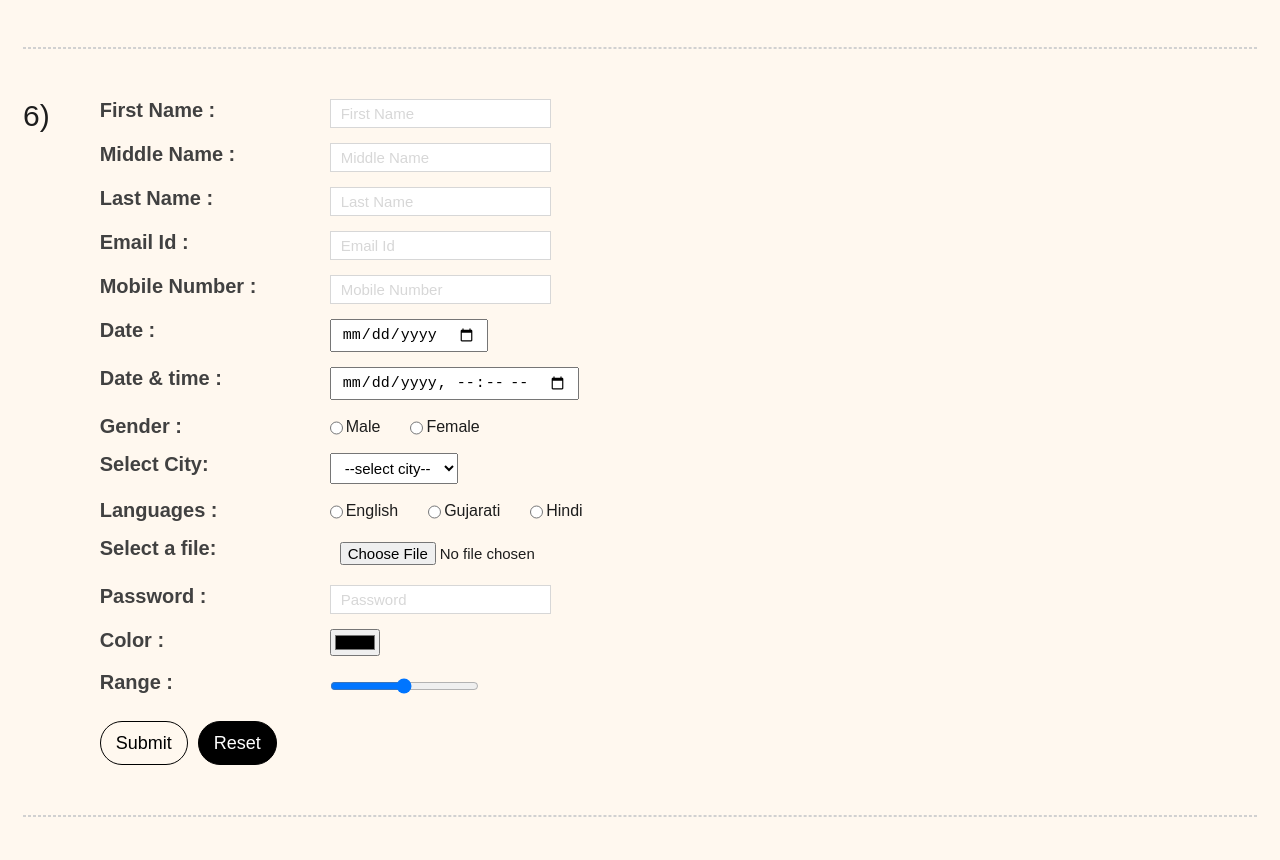
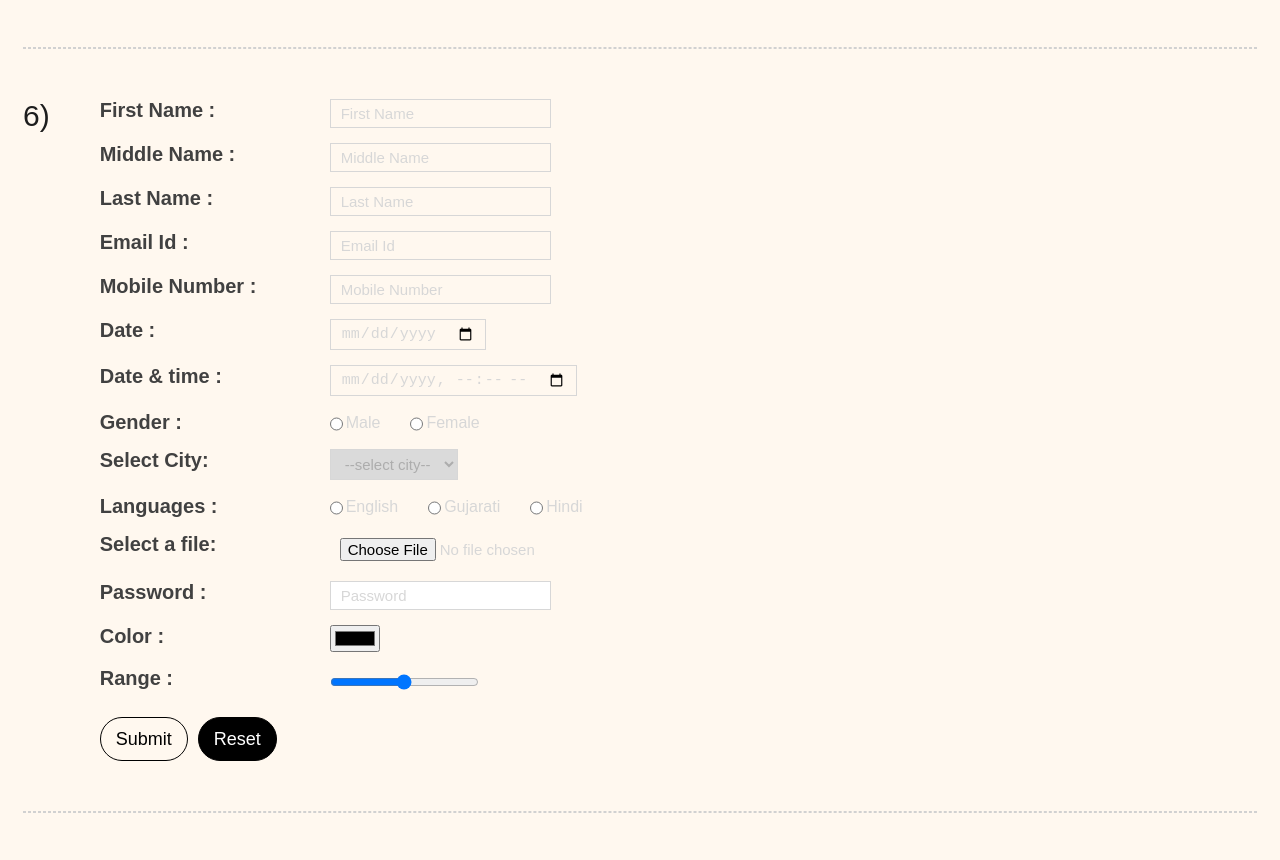
Before and after one commit to radixdt2665/css-exercise-2, a plain HTML site: page index.html in a window 1280 px wide. Shown: the part 1460-2320 px from the top of the page. Drawn offline with Linux system fonts and the light colour scheme.

Commit message:
change form styling.

```diff
--- a/index.html
+++ b/index.html
@@ -84,42 +84,42 @@
                     <form action="">
                         <div class="d-flex">
                             <label for="fname" class="font-20 color-black-100 font-bold input-label">First Name : </label>
-                            <input type="text" name="fname" placeholder="First Name" style="font-size: 15px;padding: 5px 10px;margin-left:30px;border: 1px solid #D7D7D7;">
+                            <input type="text" name="fname" placeholder="First Name" style="font-size: 15px;padding: 5px 10px;margin-left:30px;border: 1px solid #D7D7D7;background-color: transparent;">
                         </div>
                         <div class="d-flex" style="margin-top: 15px;">
                             <label for="mname" class="font-20 color-black-100 font-bold input-label">Middle Name : </label>
-                            <input type="text" name="mname" placeholder="Middle Name" style="font-size: 15px;padding: 5px 10px;margin-left:30px;border: 1px solid #D7D7D7;">
+                            <input type="text" name="mname" placeholder="Middle Name" style="font-size: 15px;padding: 5px 10px;margin-left:30px;border: 1px solid #D7D7D7;background-color: transparent;">
                         </div>
                         <div class="d-flex" style="margin-top: 15px;">
                             <label for="lname" class="font-20 color-black-100 font-bold input-label">Last Name : </label>
-                            <input type="text" name="lname" placeholder="Last Name" style="font-size: 15px;padding: 5px 10px;margin-left:30px;border: 1px solid #D7D7D7;">
+                            <input type="text" name="lname" placeholder="Last Name" style="font-size: 15px;padding: 5px 10px;margin-left:30px;border: 1px solid #D7D7D7;background-color: transparent;">
                         </div>
                         <div class="d-flex" style="margin-top: 15px;">
                             <label for="email" class="font-20 color-black-100 font-bold input-label">Email Id : </label>
-                            <input type="email" name="email" required placeholder="Email Id" style="font-size: 15px;padding: 5px 10px;margin-left:30px;border: 1px solid #D7D7D7;">
+                            <input type="email" name="email" required placeholder="Email Id" style="font-size: 15px;padding: 5px 10px;margin-left:30px;border: 1px solid #D7D7D7;background-color: transparent;">
                         </div>
                         <div class="d-flex" style="margin-top: 15px;">
                             <label for="number" class="font-20 color-black-100 font-bold input-label">Mobile Number : </label>
-                            <input type="tel" required name="number" placeholder="Mobile Number" style="font-size: 15px;padding: 5px 10px;margin-left:30px;border: 1px solid #D7D7D7;">
+                            <input type="tel" required name="number" placeholder="Mobile Number" style="font-size: 15px;padding: 5px 10px;margin-left:30px;border: 1px solid #D7D7D7;background-color: transparent;">
                         </div>
                         <div class="d-flex" style="margin-top: 15px;">
                             <label for="date" class="font-20 color-black-100 font-bold input-label">Date : </label>
-                            <input type="date" name="date" placeholder="Date" style="font-size: 15px;padding: 5px 10px;margin-left:30px">
+                            <input type="date" name="date" placeholder="Date" style="font-size: 15px;padding: 5px 10px;margin-left:30px;color: #D7D7D7;border: 1px solid #D7D7D7;background-color: transparent;">
                         </div>
                         <div class="d-flex" style="margin-top: 15px;">
                             <label for="dateTime" class="font-20 color-black-100 font-bold input-label">Date & time : </label>
-                            <input type="datetime-local" name="dateTime" style="font-size: 15px;padding: 5px 10px;margin-left:30px">
+                            <input type="datetime-local" name="dateTime" style="font-size: 15px;padding: 5px 10px;margin-left:30px;color: #D7D7D7;border: 1px solid #D7D7D7;background-color: transparent;">
                         </div>
                         <div class="d-flex" style="margin-top: 15px;">
                             <label class="font-20 color-black-100 font-bold input-label">Gender : </label>
                             <input type="radio" value="male" id="male" name="gender" style="font-size: 15px;padding: 5px 10px;margin-left:30px;">
-                            <label for="male" style="align-self: center;">Male</label>
+                            <label for="male" style="align-self: center;color: #D7D7D7;">Male</label>
                             <input type="radio" value="female" id="female" name="gender" style="font-size: 15px;padding: 5px 10px;margin-left:30px;">
-                            <label for="female" style="align-self: center;">Female</label>
+                            <label for="female" style="align-self: center;color: #D7D7D7;">Female</label>
                         </div>
                         <div class="d-flex" style="margin-top: 15px;">
                             <label class="font-20 color-black-100 font-bold input-label">Select City: </label>
-                            <select name="city" id="city" style="font-size: 15px;padding: 5px 10px;margin-left: 30px;">
+                            <select name="city" id="city" style="font-size: 15px;padding: 5px 10px;margin-left: 30px;color: #ADADAD;border:1px solid #D7D7D7;background-color: #DADADA;">
                                 <option value="select">--select city--</option>
                                 <option value="ahmedabad">Ahmedabad</option>
                                 <option value="surat">Surat</option>
@@ -130,16 +130,16 @@
                         <div class="d-flex" style="margin-top: 15px;">
                             <label class="font-20 color-black-100 font-bold input-label">Languages : </label>
                             <input type="radio" id="english" value="english" name="lang" style="font-size: 15px;padding: 5px 10px;margin-left:30px;">
-                            <label for="english" style="align-self: center;">English</label>
+                            <label for="english" style="align-self: center;color: #D7D7D7;">English</label>
                             <input type="radio" id="gujarati" value="gujarati" name="lang" style="font-size: 15px;padding: 5px 10px;margin-left:30px;">
-                            <label for="gujarati" style="align-self: center;">Gujarati</label>
+                            <label for="gujarati" style="align-self: center;color: #D7D7D7;">Gujarati</label>
                             <input type="radio" id="hindi" value="hindi" name="lang" style="font-size: 15px;padding: 5px 10px;margin-left:30px;">
-                            <label for="hindi" style="align-self: center;">Hindi</label>
+                            <label for="hindi" style="align-self: center;color: #D7D7D7;">Hindi</label>
                         </div>
 
                         <div class="d-flex" style="margin-top: 15px;">
                             <label for="myfile" class="font-20 color-black-100 font-bold input-label">Select a file:</label>
-                            <input type="file" style="font-size: 15px;padding: 5px 10px;margin-left:30px" id="myfile" name="myfile">
+                            <input type="file" style="font-size: 15px;padding: 5px 10px;margin-left:30px;color: #D7D7D7;" id="myfile" name="myfile">
                         </div>
 
                         <div class="d-flex" style="margin-top: 15px;">
```
